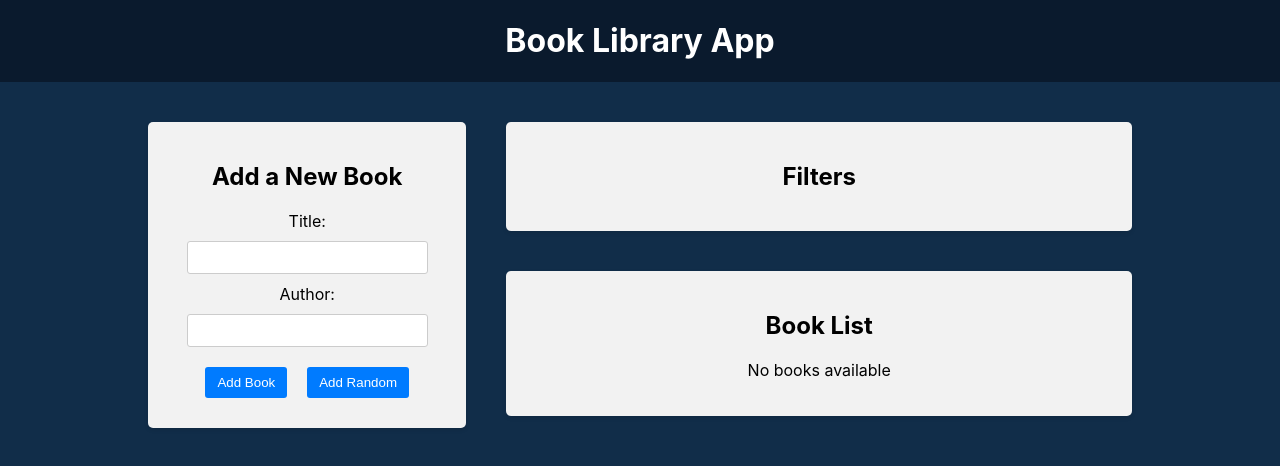
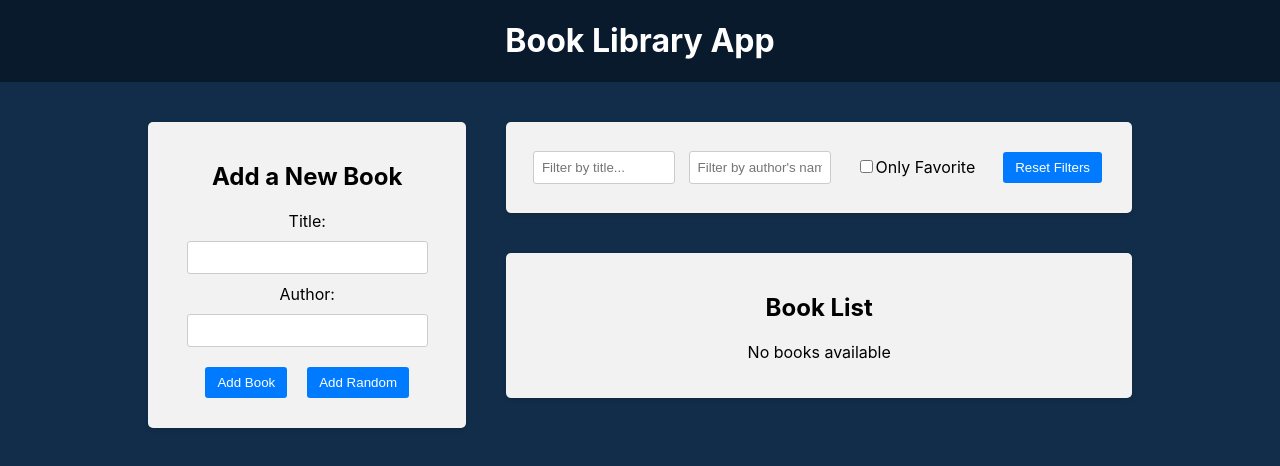
Before and after one commit to Heinekerzkopf/react-25-bookAPP, a React (Create React App) app in the folder frontend/: page / in a window 1280 px wide. Shown: the top 466 px of the page. Built offline with nearby package versions, Linux system fonts and the light colour scheme.

Commit message:
new filters

```diff
--- a/frontend/src/components/BookList/BookList.js
+++ b/frontend/src/components/BookList/BookList.js
@@ -1,10 +1,14 @@
 import { useSelector, useDispatch } from 'react-redux'
 import { deleteBook, toggleFavorite } from '../../redux/books/actionCreators';
 import { BsBookmarkStarFill, BsBookmarkStar } from 'react-icons/bs';
+import { selectAuthorFilter, selectTitleFilter, selectFavoriteFilter } from '../../redux/slices/filterSlice';
 import './BookList.css'
 
 const BookList = () => {
-    const books = useSelector((state) => state.books)
+    const books = useSelector((state) => state.books);
+    const titleFilter = useSelector(selectTitleFilter);
+    const authorFilter = useSelector(selectAuthorFilter);
+    const onlyFavoriteFilter = useSelector(selectFavoriteFilter);
     const dispatch = useDispatch();
 
     const deleteBookHandler = (id) => {
@@ -13,7 +17,14 @@ const BookList = () => {
 
     const handleToggleFavorite = (id) => {
         dispatch(toggleFavorite(id));
-    }
+    };
+
+    const filteredBooks = books.filter((book) => {
+        const matchesTitle = book.title.toLowerCase().includes(titleFilter.toLowerCase());
+        const matchesAuthor = book.author.toLowerCase().includes(authorFilter.toLowerCase());
+        const mathcesFavorite = onlyFavoriteFilter ? book.isFavorite : true;
+        return matchesTitle && matchesAuthor && mathcesFavorite;
+    });
 
     return (
         <div className="app-block book-list">
@@ -22,7 +33,7 @@ const BookList = () => {
                 <p>No books available</p>
             ) : (
                 <ul>
-                    {books.map((book, i) => (
+                    {filteredBooks.map((book, i) => (
                         <li key={book.id}>
                             <div className='book-info'>{++i}. {book.title} by <strong>{book.author}</strong></div>
                             <span onClick={() => handleToggleFavorite(book.id)}>{book.isFavorite ? (<BsBookmarkStarFill className='star-icon' />) : (<BsBookmarkStar className='star-icon' />)}</span>
--- a/frontend/src/components/Filter/Filter.js
+++ b/frontend/src/components/Filter/Filter.js
@@ -1,11 +1,48 @@
+import { useDispatch, useSelector } from 'react-redux';
+import { setTitleFilter, selectTitleFilter, resetFilters, selectAuthorFilter, setAuthorFilter, selectFavoriteFilter, setFavoriteFilter } from '../../redux/slices/filterSlice';
 import './Filter.css'
 
 const Filter = () => {
-  return (
-    <div className="app-block filter">
-        <h2>Filters</h2>
-    </div>
-  );
+    const dispatch = useDispatch();
+    const titleFilter = useSelector(selectTitleFilter);
+    const authorFilter = useSelector(selectAuthorFilter);
+    const onlyFavoriteFilter = useSelector(selectFavoriteFilter);
+
+    const handleTitleFilterChange = (e) => {
+        dispatch(setTitleFilter(e.target.value));
+    };
+
+    const handleAuthorFilterChange = (e) => {
+        dispatch(setAuthorFilter(e.target.value));
+    };
+
+    const handleOnlyFavoriteFilterChange = () => {
+        dispatch(setFavoriteFilter());
+    };
+
+    const handleResetFilters = () => {
+        dispatch(resetFilters());
+    };
+
+    return (
+        <div className="app-block filter">
+            <div className='filter-row'>
+                <div className='filter-group'>
+                    <input type='text' placeholder='Filter by title...' value={titleFilter} onChange={handleTitleFilterChange} />
+                </div>
+                <div className='filter-group'>
+                    <input type='text' placeholder="Filter by author's name..." value={authorFilter} onChange={handleAuthorFilterChange} />
+                </div>
+                <div className='filter-group'>
+                    <label>
+                        <input type="checkbox" checked={onlyFavoriteFilter} onClick={handleOnlyFavoriteFilterChange} />
+                        Only Favorite
+                    </label>
+                </div>
+                <button type="button" onClick={handleResetFilters}>Reset Filters</button>
+            </div>
+        </div>
+    );
 };
 
 export default Filter
--- /dev/null
+++ b/frontend/src/redux/slices/filterSlice.js
@@ -0,0 +1,38 @@
+import { createSlice } from "@reduxjs/toolkit"
+
+const initialState = {
+    title: '',
+    author: '',
+    onlyFavorite: false,
+}
+
+const filterSlice = createSlice({
+    name: 'filter',
+    initialState,
+    reducers: {
+        setTitleFilter: (state, action) => {
+            // Immer library - mutate state
+            state.title = action.payload;
+
+            // You can also return new state as usually
+            // return {...state, title: action.playload };
+        },
+        setAuthorFilter: (state, action) => {
+            state.author = action.payload;
+        },
+        setFavoriteFilter: (state) => {
+            state.onlyFavorite = !state.onlyFavorite;
+        },
+        resetFilters: () => {
+            return initialState;
+        }
+    }
+});
+
+export const { setTitleFilter, resetFilters, setAuthorFilter, setFavoriteFilter } = filterSlice.actions;
+
+export const selectTitleFilter = (state) => state.filter.title;
+export const selectAuthorFilter = (state) => state.filter.author;
+export const selectFavoriteFilter = (state) => state.filter.onlyFavorite;
+
+export default filterSlice.reducer;
--- a/frontend/src/redux/store.js
+++ b/frontend/src/redux/store.js
@@ -1,9 +1,11 @@
 import { configureStore } from '@reduxjs/toolkit';
 import booksReducer from './books/reducer';
+import filterReducer from './slices/filterSlice';
 
 const store = configureStore({
     reducer: {
-        books: booksReducer
+        books: booksReducer,
+        filter: filterReducer
     },
 });
 
```
